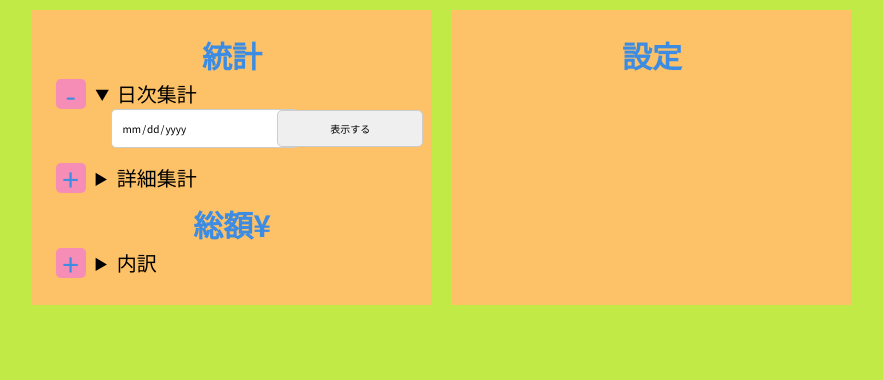
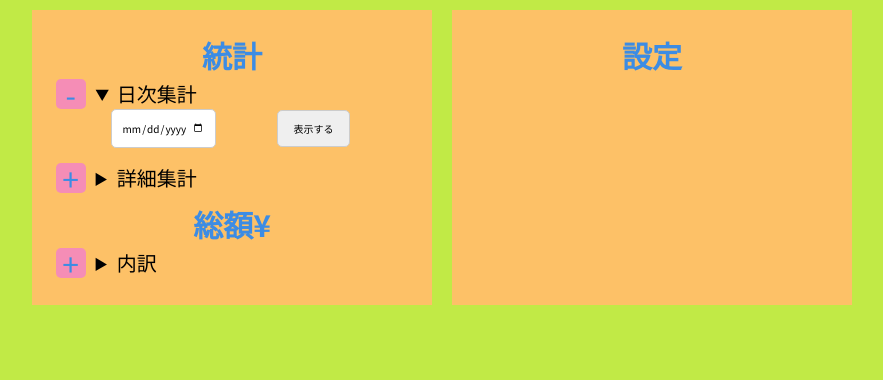
Before and after one commit to TakaakiKodama/EasyKakeibo, a Flask app: template templates/book.html in a window 1280 px wide. Shown: the part 40-420 px from the top of the page, without its empty margins (198-1081 px from the left). Run offline with Flask 2, Linux system fonts and the light colour scheme; the template is opened without the code that fills it, so the values that code supplies are empty; some libraries are stand-ins or nearby versions.

Commit message:
make it better

```diff
--- a/templates/book.html
+++ b/templates/book.html
@@ -41,8 +41,8 @@
 				<summary>日次集計</summary>
 				<form action="" method="post">
 					<table class="recode_table">
-						<td style="width:40%"><input style="width:100%" required type="date" name=date></td>
-						<td style="width:40%"><input style="width:100%" required type="submit" name="get_recode_by_date_fordaily" value="表示する"></td>
+						<td style="width:40%"><input style="width:50%" required type="date" name=date></td>
+						<td style="width:40%"><input style="width:50%" required type="submit" name="get_recode_by_date_fordaily" value="表示する"></td>
 					</table>
 
 				</form>
@@ -57,9 +57,9 @@
 							<th>集計費目</th>
 						</tr>
 						<tr class="recode_table">
-							<td style="width:30%"><input style="width:100%" required type="date" name=datefrom></td>
-							<td style="width:30%"><input style="width:100%" required type="date" name=dateto></td>
-							<td style="width:30%"><select style="width:100%" name=selected_category>
+							<td style="width:30%"><input style="width:50%" required type="date" name=datefrom></td>
+							<td style="width:30%"><input style="width:50%" required type="date" name=dateto></td>
+							<td style="width:30%"><select style="width:50%" name=selected_category>
 								<option value="all" selected>すべて</option>
 							{%for name in categories%}
 								<option value="{{name.category_name}}">{{name.category_name}}</option>
```
